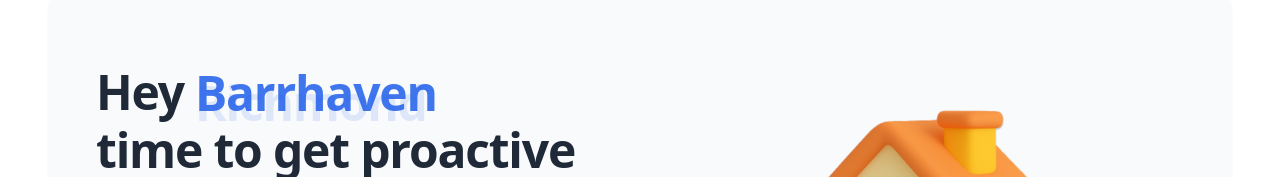
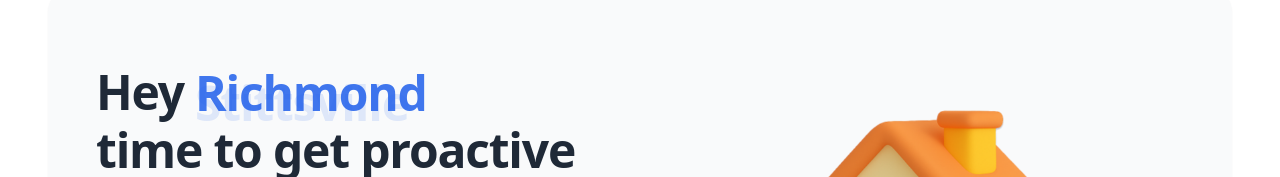
Before and after one commit to nickalodian-upkept/upkept-homepage, a Next.js app: page / in a window 1280 px wide. Shown: the part 149-326 px from the top of the page. Built offline with nearby package versions, Linux system fonts and the light colour scheme.

Commit message:
Update homepage content

```diff
--- a/pages/index.js
+++ b/pages/index.js
@@ -3,7 +3,7 @@ import { useEffect, useState } from 'react';
 import Footer from '../components/Footer';
 
 export default function Home() {
-  const cities = ['Ottawa', 'Kanata', 'Richmond', 'Barrhaven'];
+  const cities = ['Ottawa', 'Kanata', 'Stittsville', 'Richmond', 'Barrhaven'];
   const [currentCity, setCurrentCity] = useState(0);
 
   useEffect(() => {
```
